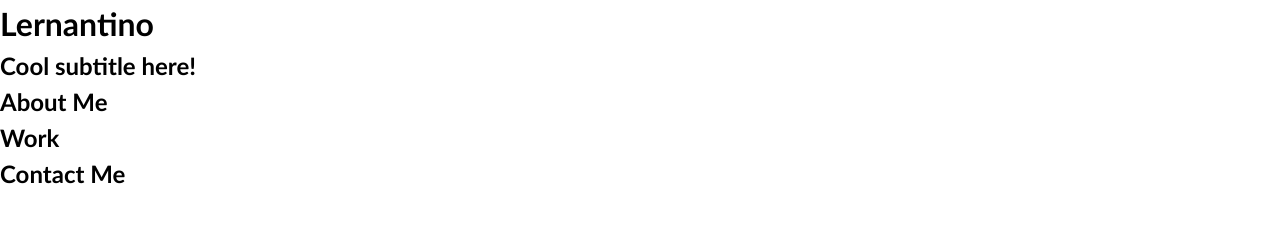
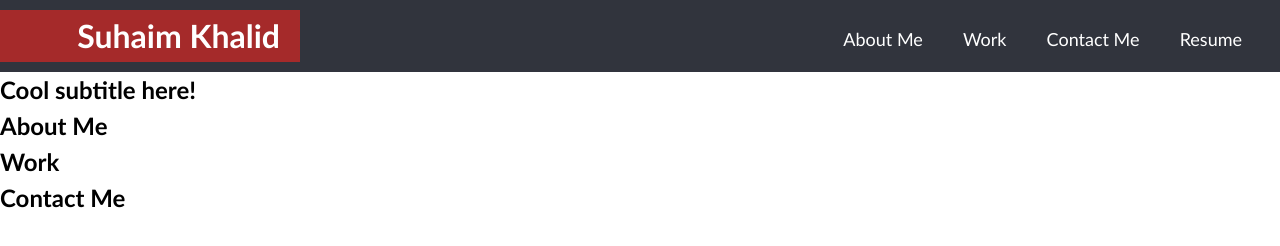
Before and after one commit to SuhaimKhalid/SuhaimKhalid_Portfolio, a plain HTML site: page index.html in a window 1280 px wide. Drawn offline with Linux system fonts and the light colour scheme.

Commit message:
Create Navbar with good styling

```diff
--- a/Assets/css/style.css
+++ b/Assets/css/style.css
@@ -1,3 +1,8 @@
+:root{
+  --dark-color:#31343D;
+  --Primary-color:red;
+}
+
 * {
   box-sizing: border-box;
 }
@@ -9,15 +14,60 @@ body {
   line-height: 1.5;
 }
 
-h1,
-h2,
-h3,
-h4,
-h5,
-h6 {
+h1,h2,h3,h4,h5,h6 {
   margin: 0;
 }
 
 p {
   margin: 0;
 }
+.container{
+  margin: auto;
+}
+/* Header Section */
+header{background-color: var(--dark-color);padding: 10px 20px;}
+header h1{
+    display: inline-block;
+    color: white;
+    background-color: brown;
+    width: 300px;
+    text-align: right;
+    position: relative;
+    left: -20px;
+    padding: 2px 20px 2px 0px;
+}
+/* Navbar Section */
+nav{
+  float: right;
+}
+nav ul{}
+nav ul li {
+    display: inline-block;
+    margin: 0px 18px;
+}
+nav ul li .nav_item{
+    color: white;
+    font-size: 18px;
+    text-decoration: none;
+    transition: linear;
+    transition: 0.4s ease-in-out;
+}
+.nav_item:hover{
+  color: var(--Primary-color);
+  transition: linear;
+  transition: 0.4s ease-in-out;
+}
+.nav_item::after{
+  content: '';
+  display: block;
+  width: 0px;
+  height: 2px;
+  background:var(--Primary-color);
+  transition: width.3s;
+}
+
+.nav_item:hover::after{
+  width: 100%;
+  transition: linear;
+  transition: width .3s;
+}
--- a/index.html
+++ b/index.html
@@ -5,24 +5,37 @@
   <meta charset="UTF-8">
   <meta name="viewport" content="width=device-width, initial-scale=1.0">
   <meta http-equiv="X-UA-Compatible" content="ie=edge">
+  <!-- Title of the Page -->
   <title>Suhaim Khalid - Front End Developer</title>
+  <!-- Link External CSS From Assets Folder -->
   <link rel="stylesheet" href="Assets/css/style.css" />
 </head>
 
 <body>
-  <!-- main logo / nav -->
+  <!-- Top Header Section -->
   <header>
-    <h1>Lernantino</h1>
-    <nav>
-    </nav>
+    <h1>Suhaim Khalid</h1>
+    <!-- Navigaton Bar -->
+    <nav class="navbar">
+        <ul>
+            <li><a class="nav_item" href="#">About Me</a></li>
+            <li><a class="nav_item" href="#">Work</a></li>
+            <li><a class="nav_item" href="#">Contact Me</a></li>
+            <li><a class="nav_item" href="#">Resume</a></li>
+        </ul>
+      </nav>
   </header>
 
+  <!-- Main Section -->
+  <main>
   <!-- hero banner -->
   <section class="hero-banner">
     <div>
       <h2>Cool subtitle here!</h2>
     </div>
   </section>
+  </main>
+
 
   <main class="page-wrapper">
     <!-- about me -->
```
